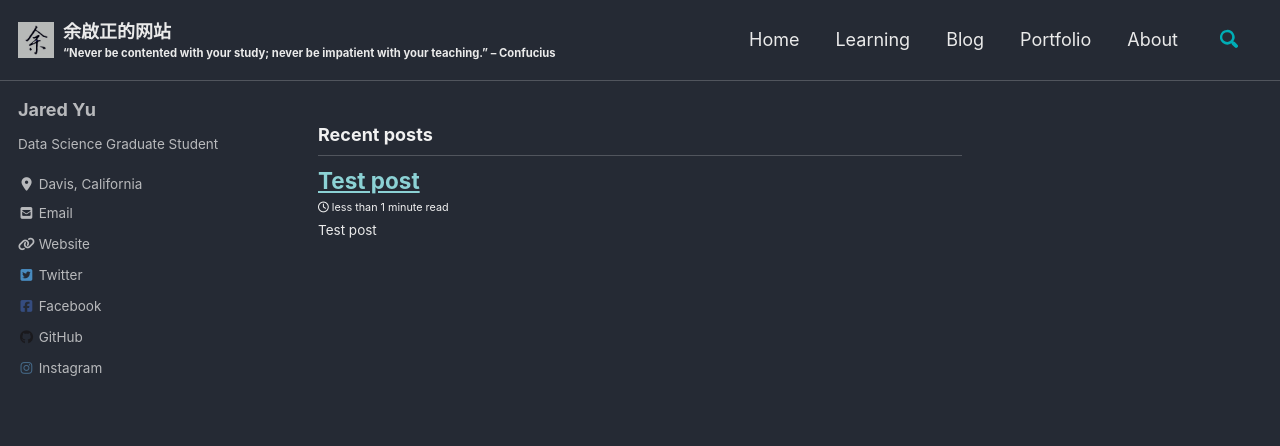
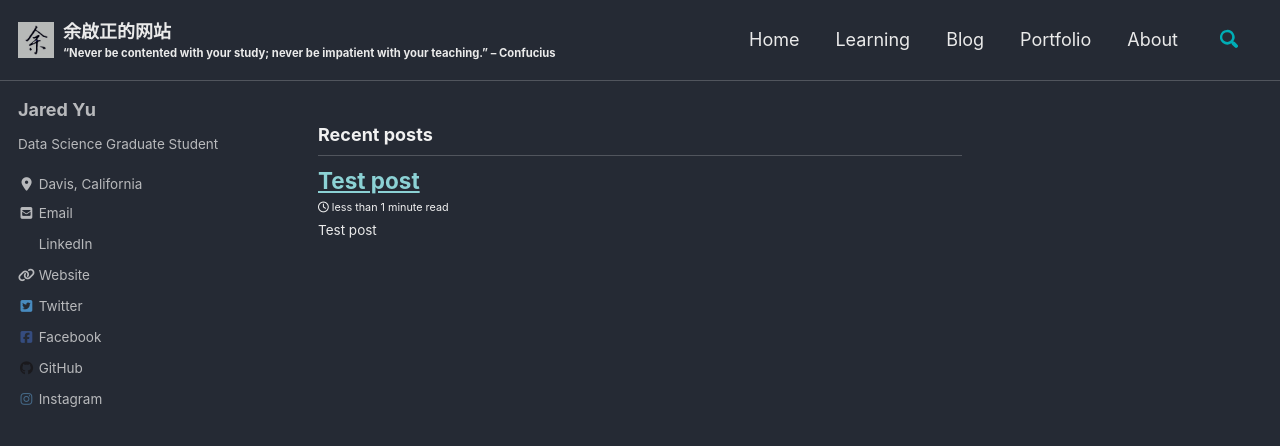
Before and after one commit to qzyu211/wang-zhan, a Jekyll site: the page built from index.html, in a window 1280 px wide and 900 px high. Shown: the top 446 px of the window. Built offline with Jekyll 4.4.1, drawn with Linux system fonts in a browser that asks for light colours; cached includes are drawn as plain includes; nearby versions of some CDN libraries; the list of posts is cut into pages by our own code.

Commit message:
linkedin

```diff
--- a/_config.yml
+++ b/_config.yml
@@ -116,6 +116,9 @@
     - label: "Email"
       icon: "fas fa-fw fa-envelope-square"
       url: mailto:qzyu999@gmail.com
+    - label: "LinkedIn"
+      icon: "fab fa-fw fa-linkedin-square"
+      url: "https://www.linkedin.com/in/jaredvyu/"
     - label: "Website"
       icon: "fas fa-fw fa-link"
       url: "https://www.yuqizheng.com"
```
